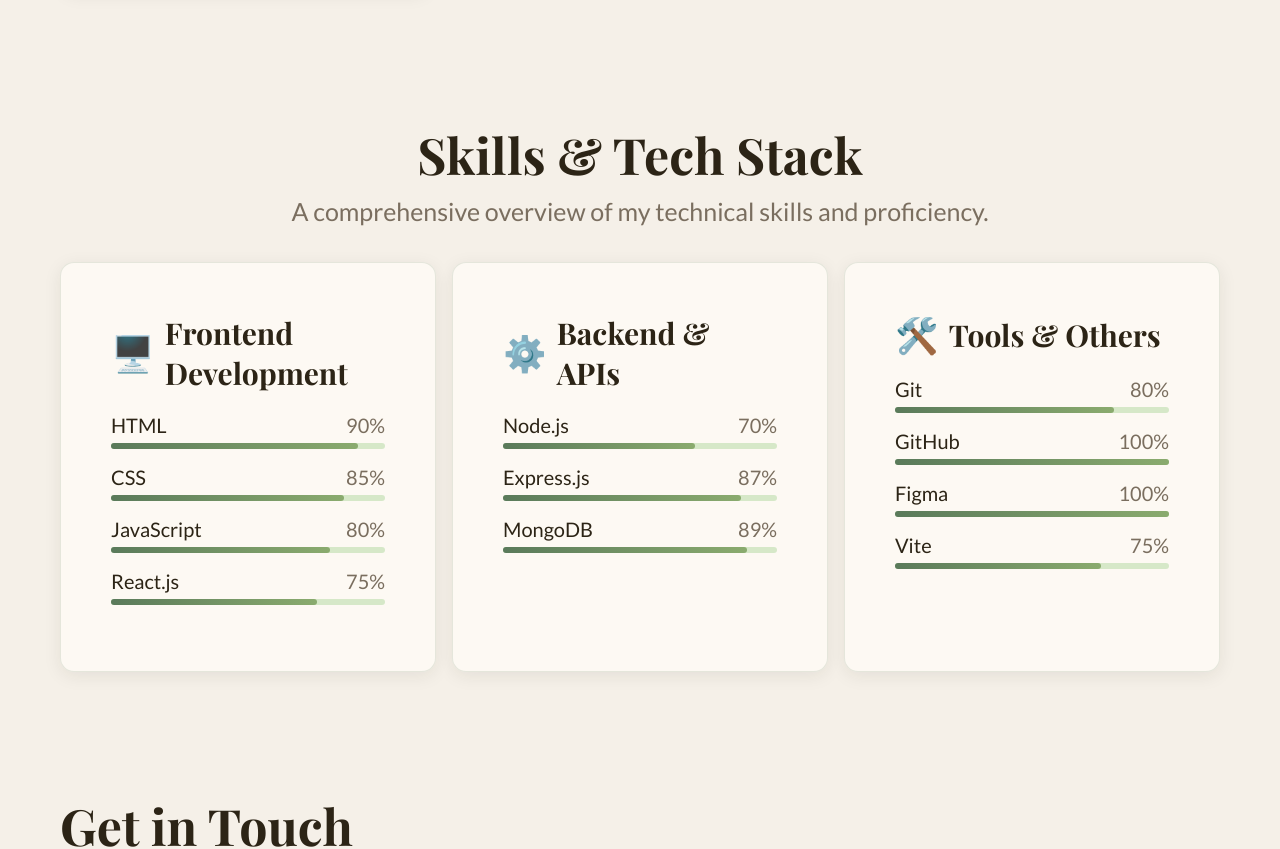
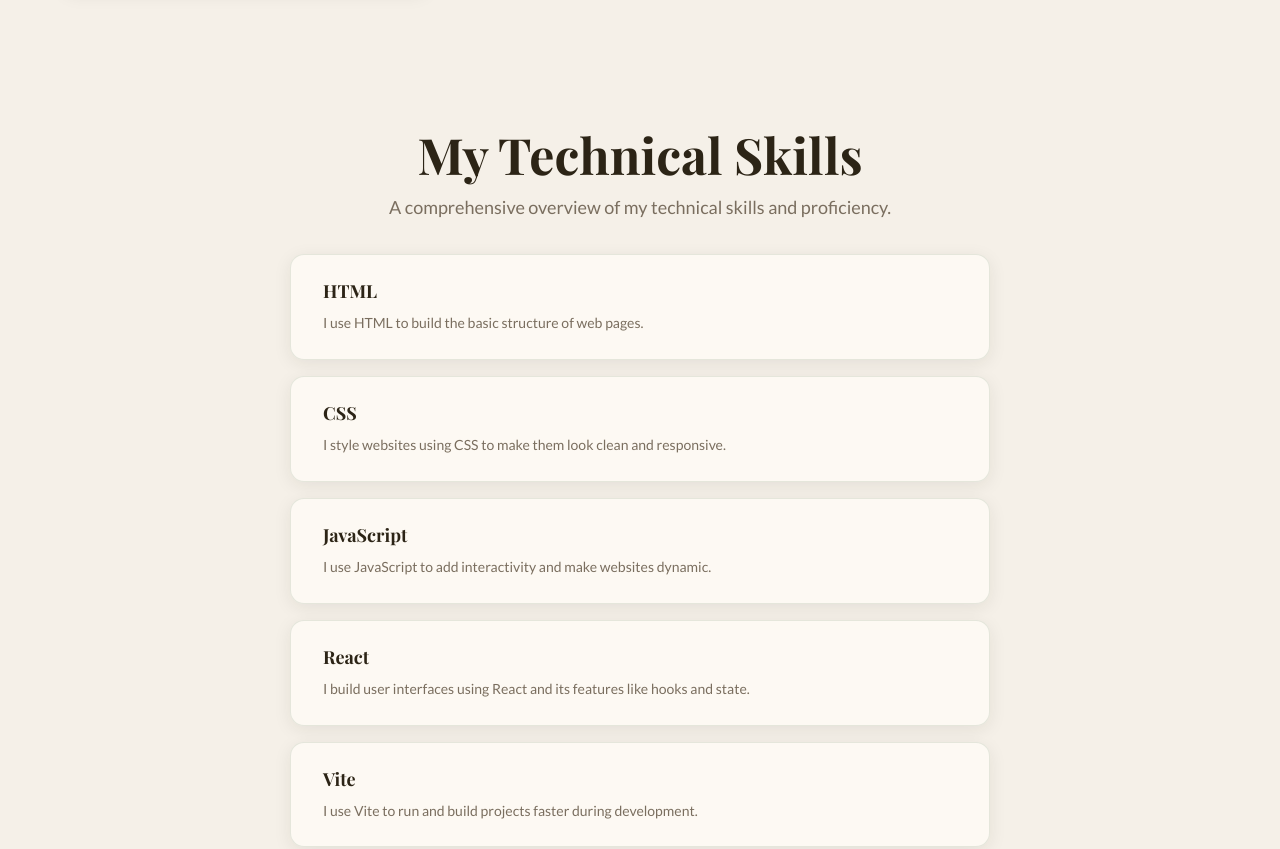
Before and after one commit to Niko24241/Portfolio, a React (Vite) app: page / in a window 1280 px wide. Shown: the part 1860-2709 px from the top of the page. Built offline with nearby package versions, Linux system fonts and the light colour scheme.

Commit message:
changed from percentage to descriptions
Refactor skills section to include descriptions for each skill and update layout.

```diff
--- a/src/components/Experience.jsx
+++ b/src/components/Experience.jsx
@@ -6,45 +6,16 @@
     transform: translateY(-6px);
     box-shadow: 0 16px 36px rgba(90,122,90,0.18) !important;
   }
-  .skill-bar-fill {
-    height: 6px;
-    border-radius: 999px;
-    background: linear-gradient(90deg, var(--accent1), var(--accent2));
-    margin-top: 6px;
-    transition: width 0.6s ease;
-  }
 `;
 
 const SKILLS = [
-  {
-    category: "Frontend Development",
-    icon: "🖥️",
-    items: [
-      { name: "HTML",       level: 90 },
-      { name: "CSS",        level: 85 },
-      { name: "JavaScript", level: 80 },
-      { name: "React.js",   level: 75 },
-    ],
-  },
-  {
-    category: "Backend & APIs",
-    icon: "⚙️",
-    items: [
-      { name: "Node.js",    level: 70 },
-      { name: "Express.js", level: 87 },
-      { name: "MongoDB",    level: 89 },
-    ],
-  },
-  {
-    category: "Tools & Others",
-    icon: "🛠️",
-    items: [
-      { name: "Git",    level: 80 },
-      { name: "GitHub", level: 100 },
-      { name: "Figma",  level: 100 },
-      { name: "Vite",   level: 75 },
-    ],
-  },
+{ name: "HTML", desc: "I use HTML to build the basic structure of web pages." },
+{ name: "CSS", desc: "I style websites using CSS to make them look clean and responsive." },
+{ name: "JavaScript", desc: "I use JavaScript to add interactivity and make websites dynamic." },
+{ name: "React", desc: "I build user interfaces using React and its features like hooks and state." },
+{ name: "Vite", desc: "I use Vite to run and build projects faster during development." },
+{ name: "PHP", desc: "I use PHP to handle backend logic and connect to databases." },
+{ name: "MongoDB", desc: "I use MongoDB to store and manage data for web applications." },
 ];
 
 export default function Experience() {
@@ -52,35 +23,26 @@
     <section id="experience" style={{ padding: "60px 0" }}>
       <style>{css}</style>
 
-      <h2 style={{ margin: "0 0 8px", fontSize: 50, textAlign: "center" }}>Skills & Tech Stack</h2>
-      <p style={{ color: "var(--muted)", margin: "0 0 36px", textAlign: "center", fontSize: 25 }}>
+      <h2 style={{ margin: "0 0 8px", fontSize: 50, textAlign: "center" }}>My Technical Skills</h2>
+      <p style={{ color: "var(--muted)", margin: "0 0 36px", textAlign: "center", fontSize: 18 }}>
         A comprehensive overview of my technical skills and proficiency.
       </p>
 
-      <div style={{ display: "grid", gridTemplateColumns: "repeat(auto-fit, minmax(260px, 1fr))", gap: 16 }}>
-        {SKILLS.map((group, i) => (
-          <div key={i} className="skill-card" style={{ padding: 50, borderRadius: 14, border: "1px solid var(--border)", background: "var(--panel)", boxShadow: "var(--shadow)" }}>
-
-            {}
-            <div style={{ display: "flex", alignItems: "center", gap: 10, marginBottom: 20 }}>
-              <span style={{ fontSize: 35 }}>{group.icon}</span>
-              <h3 style={{ margin: 0, fontSize: 30, fontWeight: 700 }}>{group.category}</h3>
-            </div>
-
-            {}
-            {group.items.map((skill, j) => (
-              <div key={j} style={{ marginBottom: 16 }}>
-                <div style={{ display: "flex", justifyContent: "space-between", fontSize: 20 }}>
-                  <span style={{ color: "var(--text)", fontWeight: 500 }}>{skill.name}</span>
-                  <span style={{ color: "var(--muted)", fontSize: 20 }}>{skill.level}%</span>
-                </div>
-                {}
-                <div style={{ height: 6, borderRadius: 999, background: "var(--accent-light)", marginTop: 6 }}>
-                  <div className="skill-bar-fill" style={{ width: skill.level + "%" }} />
-                </div>
-              </div>
-            ))}
-
+      <div style={{ display: "flex", flexDirection: "column", gap: 16, maxWidth: 700, margin: "0 auto" }}>
+        {SKILLS.map((skill, i) => (
+          <div key={i} className="skill-card" style={{
+            padding: "24px 32px",
+            borderRadius: 14,
+            border: "1px solid var(--border)",
+            background: "var(--panel)",
+            boxShadow: "var(--shadow)"
+          }}>
+            <h3 style={{ margin: "0 0 8px", fontSize: 18, fontWeight: 700 }}>
+              {skill.icon} {skill.name}
+            </h3>
+            <p style={{ margin: 0, color: "var(--muted)", fontSize: 14, lineHeight: 1.7 }}>
+              {skill.desc}
+            </p>
           </div>
         ))}
       </div>
```
